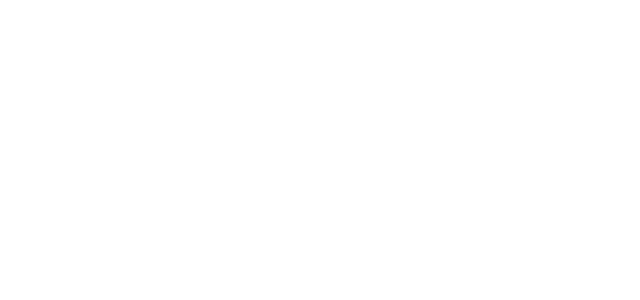
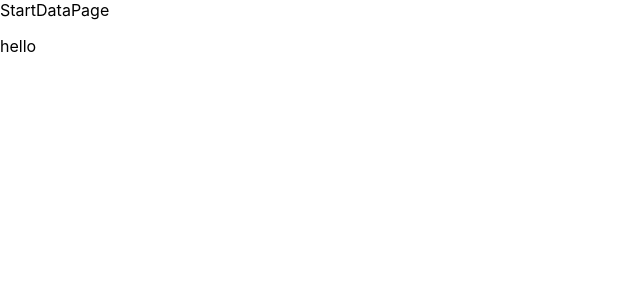
Before and after one commit to ryanarnold/formhub, a Next.js app: page /start/data in a window 1280 px wide. Before the commit this address had no page. Shown: the top 300 px of the page, without its empty margins (0-640 px from the left). Built offline with nearby package versions, Linux system fonts and the light colour scheme.

Commit message:
feat(start): add StartDataPage

```diff
--- /dev/null
+++ b/components/pages/data.tsx
@@ -0,0 +1,18 @@
+import React from 'react';
+
+interface Props {
+  formsToCreate: Array<String>;
+}
+
+function StartDataPage({ formsToCreate }: Props) {
+  return (
+    <div>
+      StartDataPage{' '}
+      {formsToCreate.map((f) => (
+        <p>{f}</p>
+      ))}
+    </div>
+  );
+}
+
+export default StartDataPage;
--- a/components/pages/forms.tsx
+++ b/components/pages/forms.tsx
@@ -70,7 +70,7 @@
         </Box>
       </Paper>
       <Box marginTop={2}>
-        <Button variant="contained" fullWidth>
+        <Button variant="contained" href="/start/data" fullWidth>
           Choose these forms
         </Button>
       </Box>
--- a/pages/start/[step].tsx
+++ b/pages/start/[step].tsx
@@ -1,5 +1,6 @@
 import { useRouter } from 'next/router';
 import React, { useEffect } from 'react';
+import StartDataPage from '../../components/pages/data';
 import StartFormsPage from '../../components/pages/forms';
 
 function StartSteps() {
@@ -8,12 +9,16 @@
   const { step } = router.query;
 
   useEffect(() => {
-    if (step !== 'forms') router.push('/start/forms');
-  }, []);
+    if (step === undefined) return;
+    if (step !== 'forms' && step !== 'data') router.push('/start/forms');
+  }, [router.isReady]);
 
   if (step === 'forms') {
     return <StartFormsPage />;
   }
+  if (step === 'data') {
+    return <StartDataPage formsToCreate={['hello']} />;
+  }
 }
 
 export default StartSteps;
```
